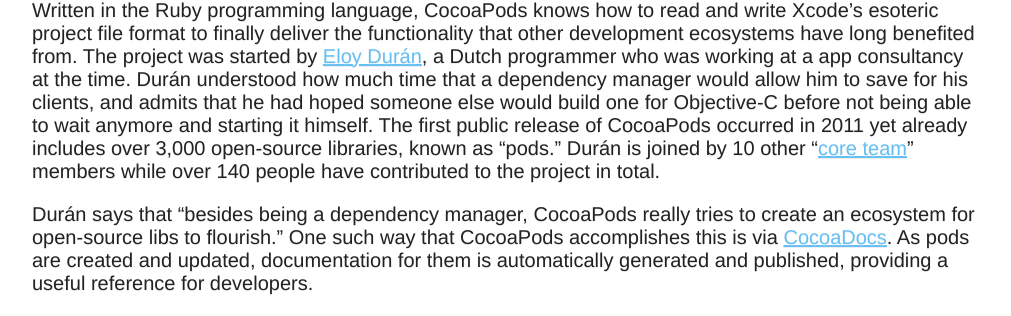
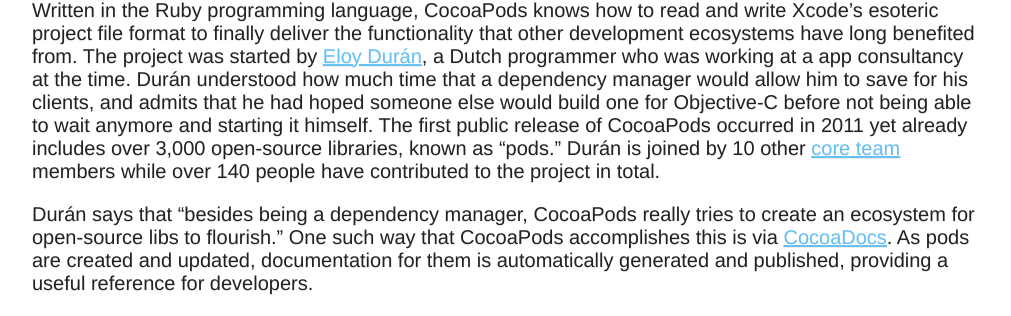
Before and after one commit to irace/irace.github.com, a Jekyll site: the page built from _posts/2014-03-03-cocoapods.md, in a window 1280 px wide and 900 px high, scrolled down 1471 px. Shown: the part 215-531 px from the top of the window, without its empty margins (133-1144 px from the left). Built offline with Jekyll 4.4.1, drawn with Linux system fonts in a browser that asks for light colours.

Commit message:
Fewer quotes

```diff
--- a/_posts/2014-03-03-cocoapods.md
+++ b/_posts/2014-03-03-cocoapods.md
@@ -31,7 +31,7 @@
 
 Here lies the majority of the complexity, and the reason why its taken so long for an Objective-C dependency manager to come into existence: Xcode project files are *undocumented*. To build a tool that exists alongside Xcode, one would need to reverse engineer how the project file itself is generated. CocoaPods has emerged as the de facto Objective-C dependency manager by doing exactly this.
 
-Written in the Ruby programming language, CocoaPods knows how to read and write Xcode's esoteric project file format to finally deliver the functionality that other development ecosystems have long benefited from. The project was started by [Eloy Durán](https://github.com/alloy), a Dutch programmer who was working at a app consultancy at the time. Durán understood how much time that a dependency manager would allow him to save for his clients, and admits that he had hoped someone else would build one for Objective-C before not being able to wait anymore and starting it himself. The first public release of CocoaPods occurred in 2011 yet already includes over 3,000 open-source libraries, known as "pods." Durán is joined by 10 other "[core team](http://cocoapods.org/about)" members while over 140 people have contributed to the project in total.
+Written in the Ruby programming language, CocoaPods knows how to read and write Xcode's esoteric project file format to finally deliver the functionality that other development ecosystems have long benefited from. The project was started by [Eloy Durán](https://github.com/alloy), a Dutch programmer who was working at a app consultancy at the time. Durán understood how much time that a dependency manager would allow him to save for his clients, and admits that he had hoped someone else would build one for Objective-C before not being able to wait anymore and starting it himself. The first public release of CocoaPods occurred in 2011 yet already includes over 3,000 open-source libraries, known as "pods." Durán is joined by 10 other [core team](http://cocoapods.org/about) members while over 140 people have contributed to the project in total.
 
 Durán says that "besides being a dependency manager, CocoaPods really tries to create an ecosystem for open-source libs to flourish." One such way that CocoaPods accomplishes this is via [CocoaDocs](http://blog.cocoapods.org/CocoaPods-0.29/). As pods are created and updated, documentation for them is automatically generated and published, providing a useful reference for developers.
 
```
